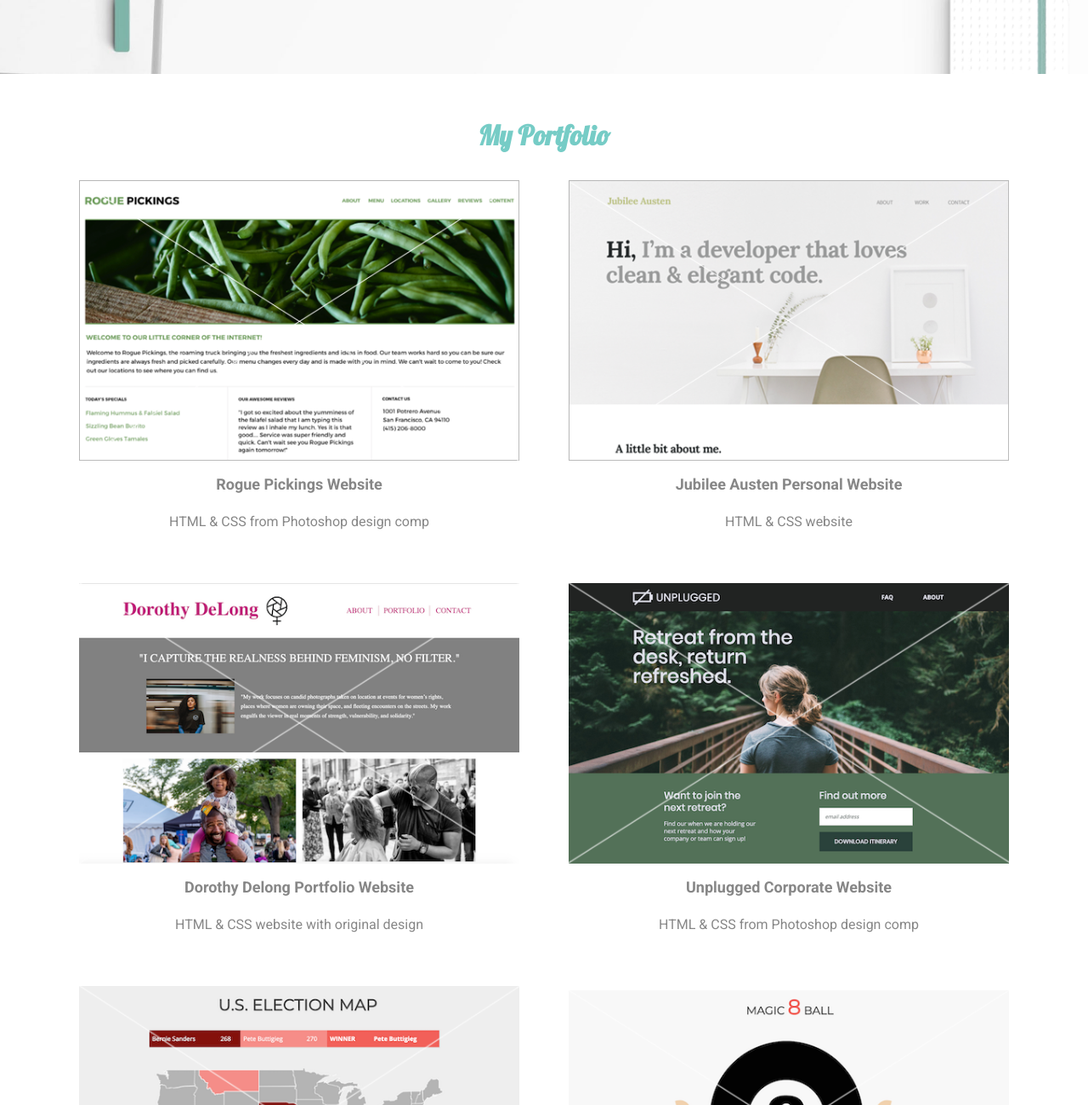
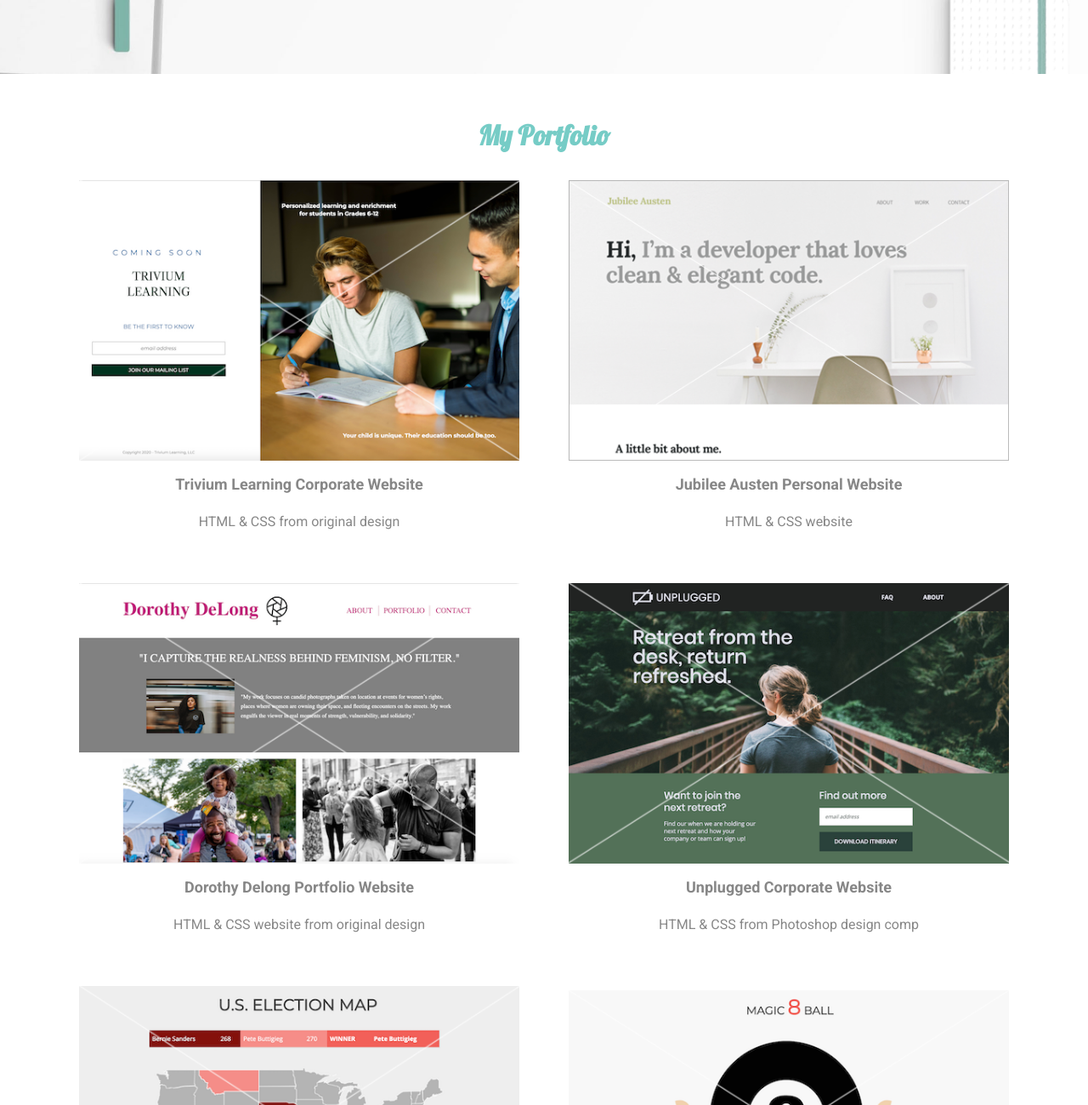
Before and after one commit to claire-thompson/milestone-portfolio-project, a plain HTML site: page index.html in a window 1280 px wide. Shown: the part 500-1800 px from the top of the page at 85% size. Drawn offline with nearby package versions, Linux system fonts and the light colour scheme.

Commit message:
Added trivium learning project to portfolio

```diff
--- a/index.html
+++ b/index.html
@@ -58,13 +58,13 @@
                     <div class="portfolio-items">
                         <article>
                             <p class="thumbnail">
-                                <a href="https://claire-thompson.github.io/rogue-pickings/" target="_blank">
-                                    <img src="img/rogue-pickings-thumbnail.png" alt="Rogue Pickings Thumbnail">
+                                <a href="https://claire-thompson.github.io/trivium-learning-site/" target="_blank">
+                                    <img src="img/trivium-thumbnail.png" alt="Rogue Pickings Thumbnail">
                                 </a>
                             </p>
                             <div class="portfolio-item-description">
-                                <h4>Rogue Pickings Website</h4>
-                                <p>HTML & CSS from Photoshop design comp</p>
+                                <h4>Trivium Learning Corporate Website</h4>
+                                <p>HTML & CSS from original design</p>
                             </div>
                           </article>
                           <article>
@@ -86,7 +86,7 @@
                             </p>
                             <div class="portfolio-item-description">
                                 <h4>Dorothy Delong Portfolio Website</h4>
-                                <p>HTML & CSS website with original design</p>
+                                <p>HTML & CSS website from original design</p>
                             </div>
                           </article>
                           <article>
```
Also changed, not shown: img/trivium-thumbnail.png (added), 1 other file.
